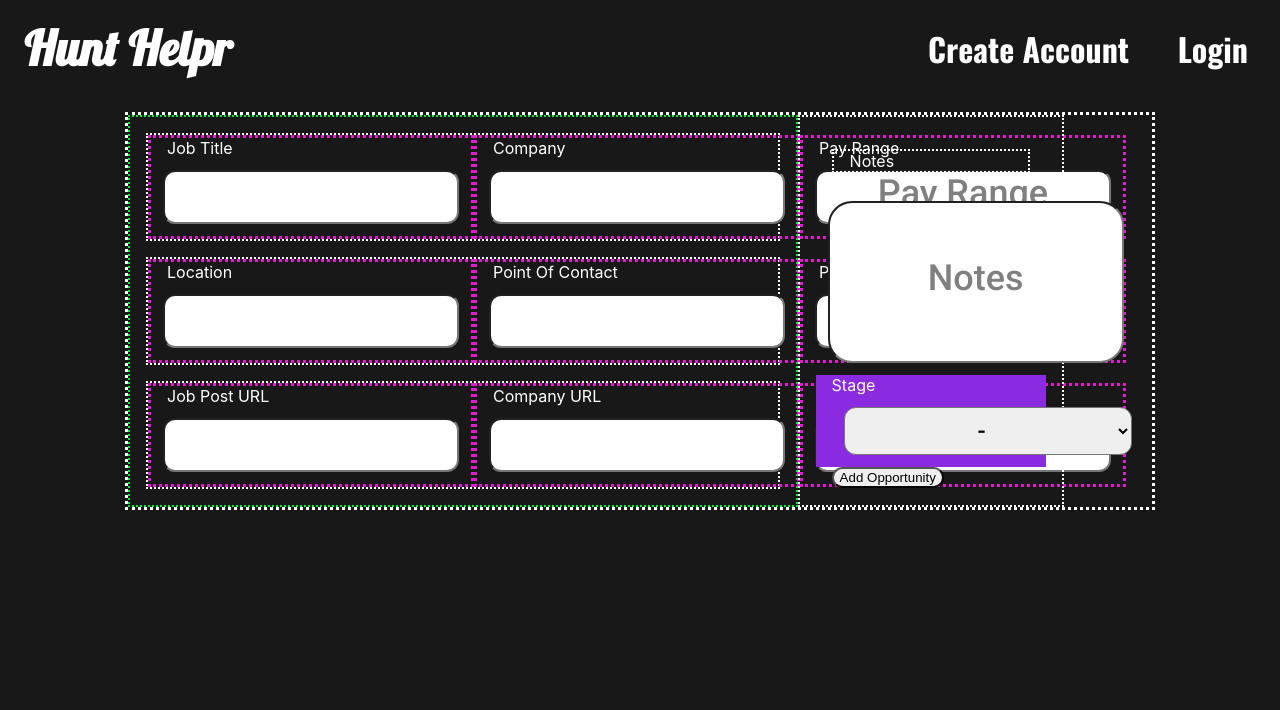
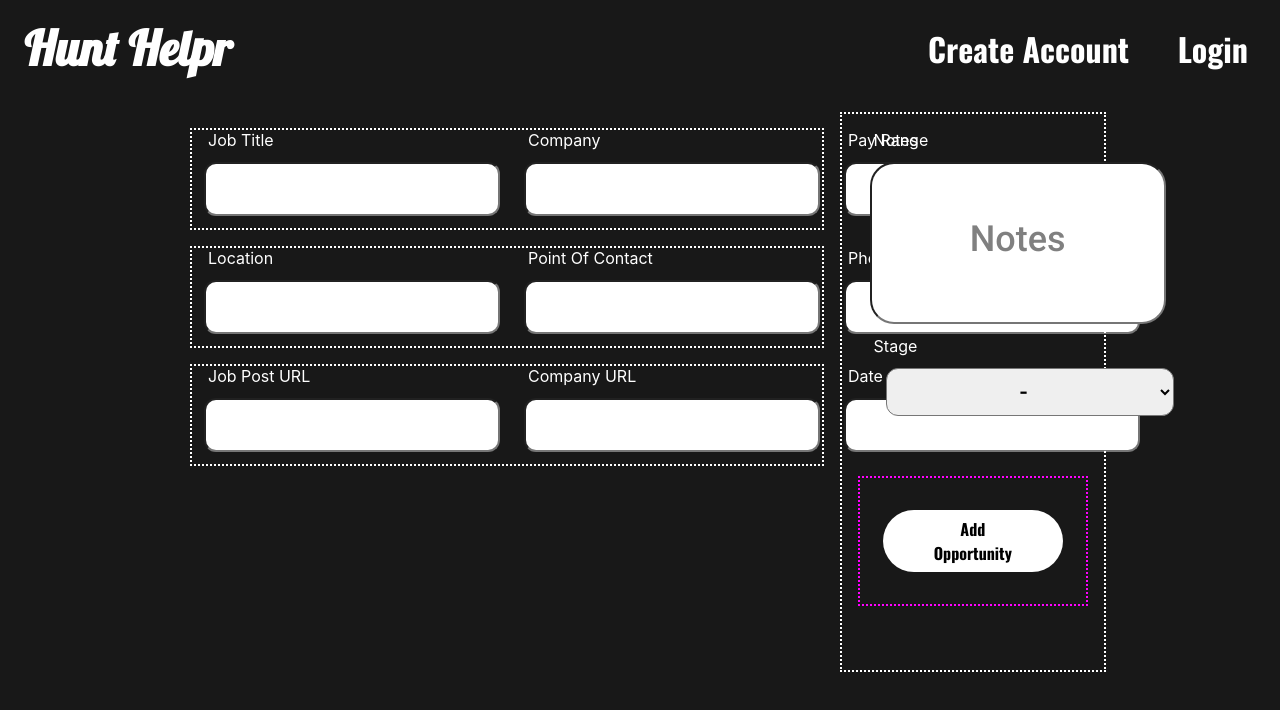
Before and after one commit to moomoomewmew/job-hunt-helper, a React (Create React App) app in the folder client/: page /createopportunity in a window 1280 px wide. Shown: the top 710 px of the page. Built offline with nearby package versions, Linux system fonts and the light colour scheme.

Commit message:
progress on edit opportunity css

```diff
--- a/client/src/components/OpportunityEdit.jsx
+++ b/client/src/components/OpportunityEdit.jsx
@@ -58,6 +58,7 @@ export default function OpportunityEdit() {
         navigate('/addinterview')
     }
 
+
     return (
         <div className="form">
             <div className='welcome-and-interview-button'>
@@ -93,7 +94,6 @@ export default function OpportunityEdit() {
                                 className='edit-input'
                                 type="text"
                                 defaultValue={opportunity.payRange}
-                                placeholder="Pay Range"
                                 name="payRange"
                                 id='payRange'
                             />
@@ -164,19 +164,8 @@ export default function OpportunityEdit() {
                         </div>
                     </div>
                 </div>
-                <div className='notes-and-buttons'>
-                    <div className='notes-label'>
-                        <label htmlFor="notes">Notes</label>
-                    </div>
-                    <input
-                        className='note-input'
-                        type="text"
-                        defaultValue={opportunity.notes}
-                        placeholder='Notes'
-                        name="notes"
-                        id='notes'
-                    />
-                    <div className='button-box'>
+            </form>
+            <div className='update-and-delete-buttons'>
                 <div className="stage-label-and-dropdown">
                     <label htmlFor="stage">Stage
                         <select
@@ -200,13 +189,9 @@ export default function OpportunityEdit() {
                         </select>
                     </label>
                 </div>
-                        <div className='update-and-delete-buttons'>
                 <button className='these-buttons' type="submit" >Update Opportunity</button>
                 <button className='these-buttons' onClick={handleDelete}>Delete Opportunity</button>
             </div>
         </div>
-                </div>
-            </form>
-        </div>
     )
 }
--- a/client/src/styles/edit.css
+++ b/client/src/styles/edit.css
@@ -1,7 +1,6 @@
 .form{
     margin: 0 auto;
-    width: 80vw;
-    border: 3px dotted white;
+    max-width: fit-content;
 }
 
 .edit-input {
@@ -20,6 +19,7 @@ form {
     display: flex;
     flex-direction: row;
 }
+
 .note-input {
     border-radius: .5em;
     width: 12em;
@@ -31,6 +31,7 @@ form {
     padding: -1em;
     color:black;
     border-radius: 1em;
+
 }
 
 label {
@@ -47,7 +48,6 @@ label {
 .label-input-box {
     display: flex;
     flex-direction: column;
-    border: 3px dotted rgb(226, 27, 209);
 }
 
 .row-1 {
@@ -72,8 +72,7 @@ label {
     flex-direction: row;
     margin:1em;
     border: 2px dotted white;
-
-
+    max-width:max-content;
 }
 
 .notes-and-buttons {
@@ -87,34 +86,61 @@ label {
 
 .input-container {
     width: 52vw;
-    border: 2px dotted rgb(4, 240, 43);
-}
-.notes-label {
-    border: 2px dotted white;
-    margin: 1em;
 }
 
 .stage-label-and-dropdown {
     display:flex;
     flex-direction: column;
-    background-color: blueviolet;
 }
 
 .update-and-delete-buttons {
     display: flex;
-    justify-content: space-between;
-    width: 15vw;
-    margin-left: 1em;
+    max-width: max-content;
+    margin: 3em auto;
+    justify-content: center;
+    align-self: center;
+    border: 2px dotted fuchsia;
 }
 
 .these-buttons {
-    border-radius: 1em;
+    border: 3px solid transparent;
+    border-radius: 3em;
+    transition: 0.3s;
+    font-weight:bold;
+    color: black;
+    background-color: white;
+    font-family: 'Oswald', sans-serif;
+    font-weight:bold;
+    font-size: 1em;
+    margin: 2em;
+    padding: .25em 3em;
+}
 
+.these-buttons:hover {
+    background-color: rgb(255, 0, 128);
+    color: white;
 }
 
 .welcome-and-interview-button{
     display: flex;
     flex-direction: row;
     justify-content: space-between;
-    border: 2px dotted rgb(226, 27, 209);
 }
+
+.add-interview-button {
+    border: 3px solid transparent;
+    border-radius: 3em;
+    transition: 0.3s;
+    font-weight:bold;
+    color: black;
+    background-color: white;
+    font-family: 'Oswald', sans-serif;
+    font-weight:bold;
+    font-size: 1em;
+    padding: .25em 3em;
+}
+
+.add-interview-button:hover {
+    background-color: rgb(255, 0, 128);
+    color: white;
+}
```
Lines whose indentation alone changed are shown as unchanged.
